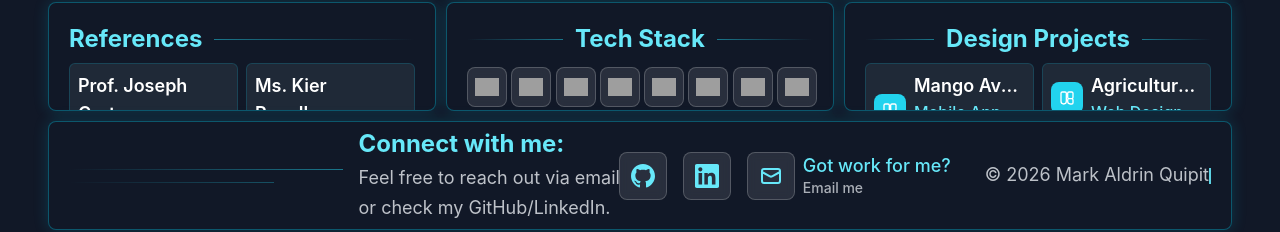
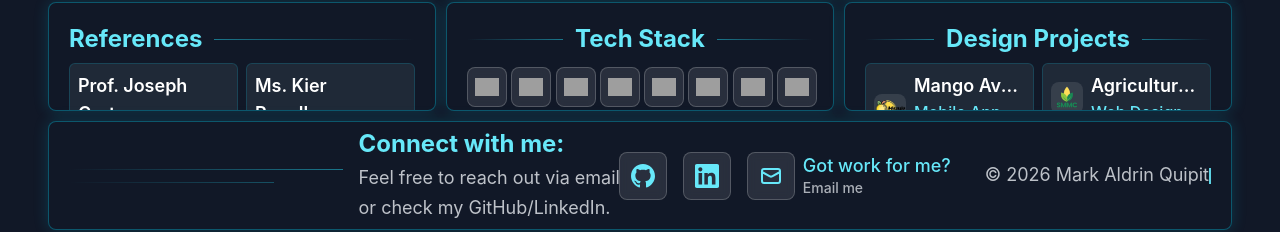
Before and after one commit to MarkA-Quipit/Grid-Portfolio, a React (Create React App) app: page / in a window 1280 px wide. Shown: the part 522-754 px from the top of the page. Built offline with nearby package versions, Linux system fonts and the light colour scheme; grey boxes are pictures that could not be loaded.

Commit message:
added the logos for design projects

```diff
--- a/src/components/DesignProjects.tsx
+++ b/src/components/DesignProjects.tsx
@@ -36,7 +36,7 @@ const DesignProjects: React.FC<DesignProjectsProps> = ({
       tools: ['Figma', 'Auto Layout', 'Components', 'Animated', 'Prototyping'],
       duration: '2 Months',
       status: 'Completed',
-      thumbnail: '/images/figma-dashboard.jpg',
+      thumbnail: '/images/Mango-Avenue-Logo.png',
       link: 'https://www.figma.com/design/e8rp8CUkahuw9V4Z49q8L5/HCI-HI-FI?node-id=0-1&t=Qr8SB6UcBGbdbys6-1',
       prototypeLink: 'https://www.figma.com/proto/e8rp8CUkahuw9V4Z49q8L5/HCI-HI-FI?node-id=0-1&t=Qr8SB6UcBGbdbys6-1'
     },
@@ -48,7 +48,7 @@ const DesignProjects: React.FC<DesignProjectsProps> = ({
       tools: ['Figma', 'Auto Layout', 'Components', 'Prototyping'],
       duration: '1 month',
       status: 'Completed',
-      thumbnail: '/images/figma-ecommerce.jpg',
+      thumbnail: '/images/SMMC-Logo.png',
       link: 'https://www.figma.com/design/btTxWyahoxnDvU35iCJeDe/Capstone-UI?node-id=0-1&t=y8IOpHej7uXN4Zf3-1',
       prototypeLink: 'https://www.figma.com/proto/btTxWyahoxnDvU35iCJeDe/Capstone-UI?node-id=0-1&t=y8IOpHej7uXN4Zf3-1'
     }
@@ -74,11 +74,13 @@ const DesignProjects: React.FC<DesignProjectsProps> = ({
               <PopoverTrigger asChild>
                 <button className="design-project-card bg-gray-800 rounded-md border border-cyan-500/20 p-2 hover:border-cyan-500/40 transition-all duration-300 cursor-pointer hover:bg-gray-750 w-full text-left group">
                   <div className="flex items-center space-x-2 lg:space-x-1.5 xl:space-x-2 w-full">
-                    {/* Design icon */}
-                    <div className="w-8 h-8 lg:w-6 lg:h-6 xl:w-8 xl:h-8 bg-cyan-400 rounded-lg flex items-center justify-center flex-shrink-0 group-hover:bg-cyan-300 transition-colors duration-300">
-                      <svg className="w-4 h-4 lg:w-3 lg:h-3 xl:w-4 xl:h-4 text-white" fill="none" stroke="currentColor" viewBox="0 0 24 24">
-                        <path strokeLinecap="round" strokeLinejoin="round" strokeWidth={2} d="M7 21a4 4 0 01-4-4V5a2 2 0 012-2h4a2 2 0 012 2v12a4 4 0 01-4 4zM21 5a2 2 0 00-2-2h-4a2 2 0 00-2 2v6a2 2 0 002 2h4a2 2 0 002-2V5zM21 15a2 2 0 00-2-2h-4a2 2 0 00-2 2v2a4 4 0 004 4h2a2 2 0 002-2v-2z" />
-                      </svg>
+                    {/* Project logo */}
+                    <div className="w-8 h-8 lg:w-6 lg:h-6 xl:w-8 xl:h-8 rounded-lg flex items-center justify-center flex-shrink-0 overflow-hidden bg-white/10 group-hover:bg-white/20 transition-colors duration-300">
+                      <img
+                        src={project.thumbnail}
+                        alt={`${project.name} logo`}
+                        className="w-full h-full object-contain"
+                      />
                     </div>
 
                     {/* Project info */}
@@ -100,11 +102,23 @@ const DesignProjects: React.FC<DesignProjectsProps> = ({
                 className="w-72 sm:w-80 bg-gray-800 border border-cyan-500/30 text-white p-3 sm:p-4 shadow-lg z-50"
               >
                 <div className="space-y-2 sm:space-y-3">
-                  <div className="space-y-0">
-                    <h5 className="text-xl sm:text-2xl font-semibold text-white leading-tight">{project.name}</h5>
-                    <h6 className="text-cyan-300 font-medium text-lg leading-tight">
-                      {project.category}
-                    </h6>
+                  {/* Header with title/subtitle on left and thumbnail on right */}
+                  <div className="flex items-start gap-3">
+                    <div className="flex-1 space-y-0">
+                      <h5 className="text-xl sm:text-2xl font-semibold text-white leading-tight">{project.name}</h5>
+                      <h6 className="text-cyan-300 font-medium text-lg leading-tight">
+                        {project.category}
+                      </h6>
+                    </div>
+
+                    {/* Project thumbnail on the right */}
+                    <div className="w-16 h-16 sm:w-20 sm:h-20 bg-gray-700 rounded-lg overflow-hidden flex items-center justify-center flex-shrink-0">
+                      <img
+                        src={project.thumbnail}
+                        alt={`${project.name} logo`}
+                        className="max-w-full max-h-full object-contain"
+                      />
+                    </div>
                   </div>
 
                   <div className="space-y-2">
```
Also changed, not shown: public/images/Mango-Avenue-Logo.png (added), public/images/SMMC-Logo.png (added).
